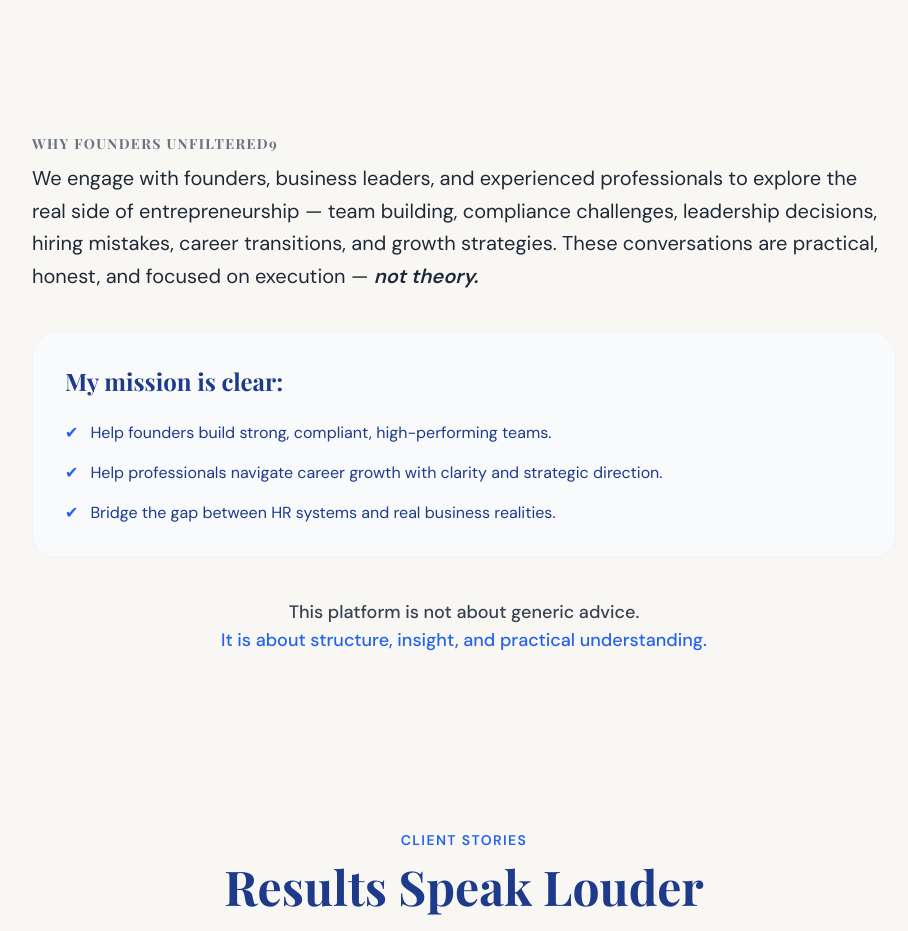
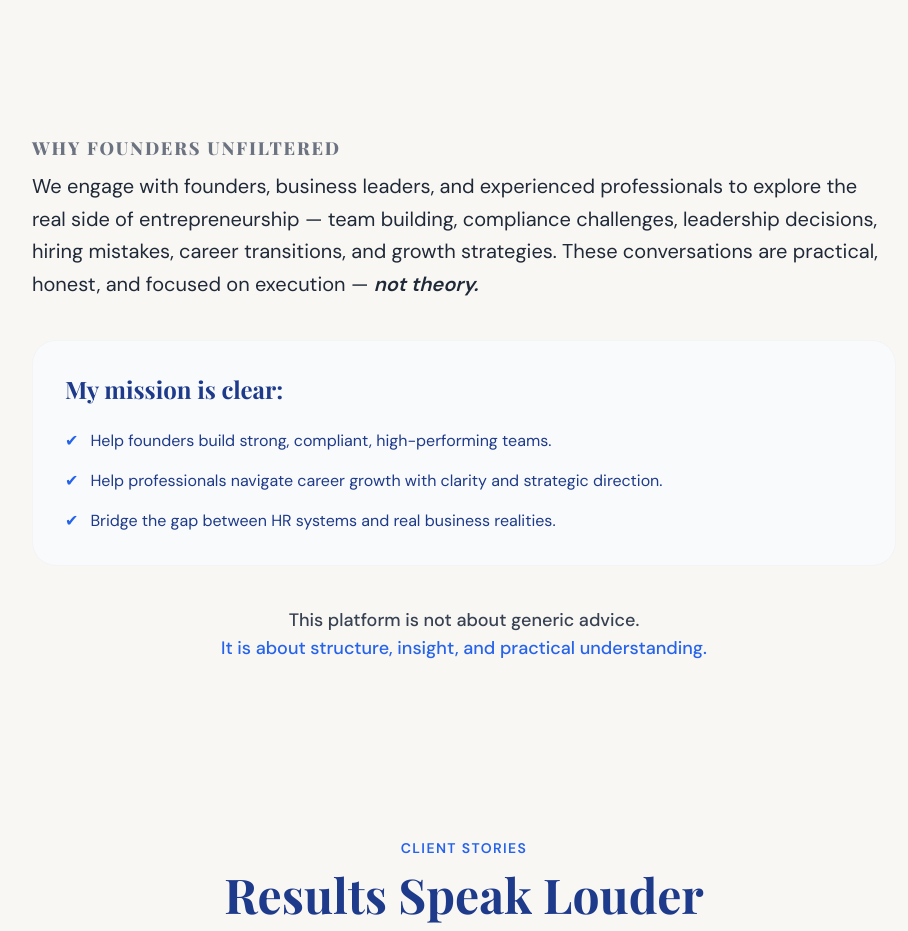
Before and after one commit to chroonicaa-byte/3rd_test, a Next.js app: page / in a window 1280 px wide. Shown: the part 1500-2431 px from the top of the page, without its empty margins (176-1084 px from the left). Built offline with nearby package versions, Linux system fonts and the light colour scheme.

Commit message:
Revise heading for 'Founders Unfiltered'
Updated heading style and content for clarity.

```diff
--- a/src/app/page.tsx
+++ b/src/app/page.tsx
@@ -163,9 +163,12 @@ export default function HomePage() {
       </section> */}
 <section className="py-16 px-4 max-w-4xl mx-auto">
   {/* The Heading */}
-  <h2 className="text-sm font-bold tracking-widest uppercase text-gray-500 mb-2">
+  {/* <h2 className="text-sm font-bold tracking-widest uppercase text-gray-500 mb-2">
     Why Founders Unfiltered9
-  </h2>
+  </h2> */}
+  <h2 className="text-lg font-extrabold tracking-widest uppercase text-gray-500 mb-2">
+  Why Founders Unfiltered
+</h2>
 
   {/* The Main Paragraph */}
   <p className="text-xl leading-relaxed text-gray-800 mb-10">
```
